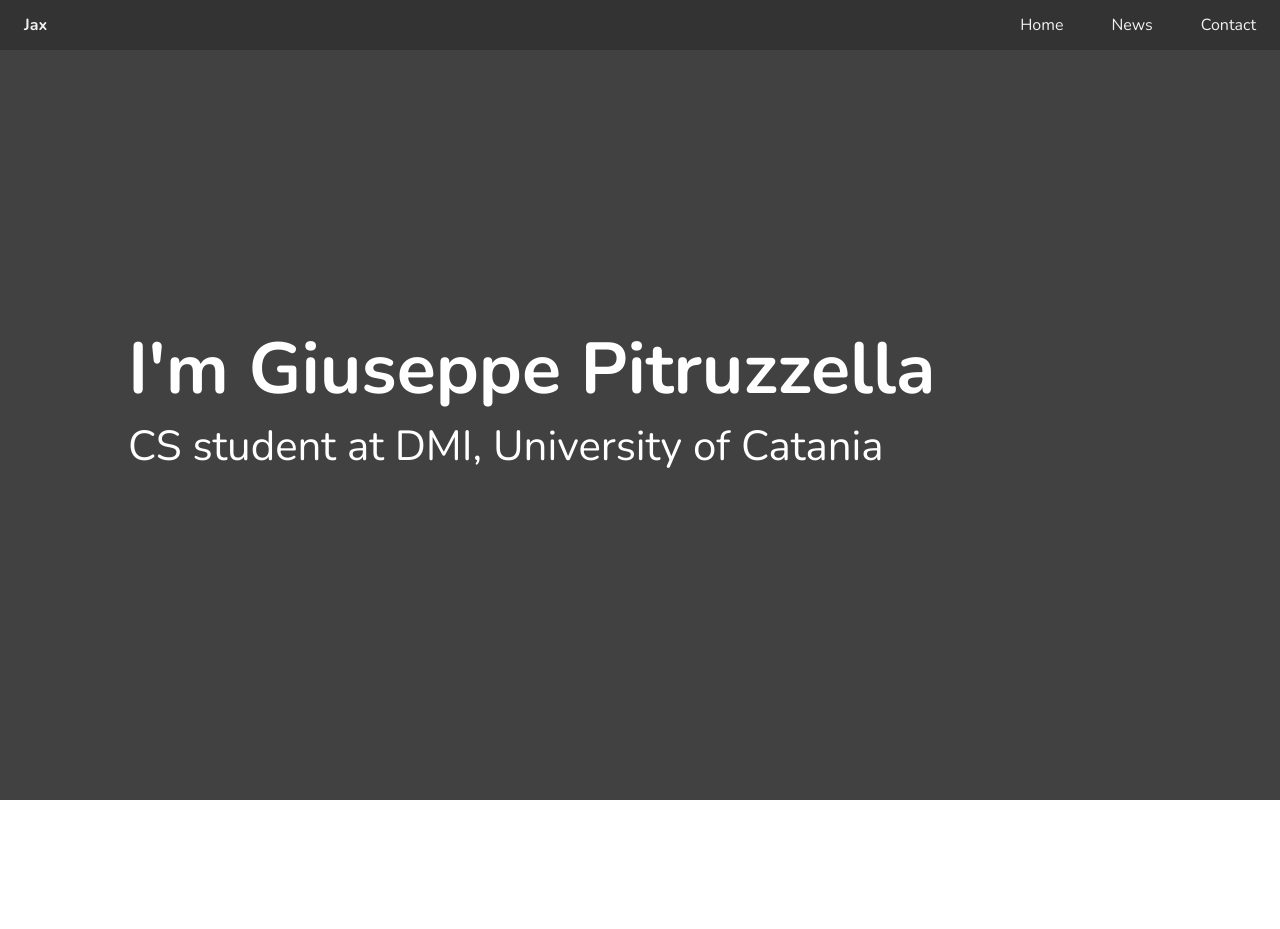
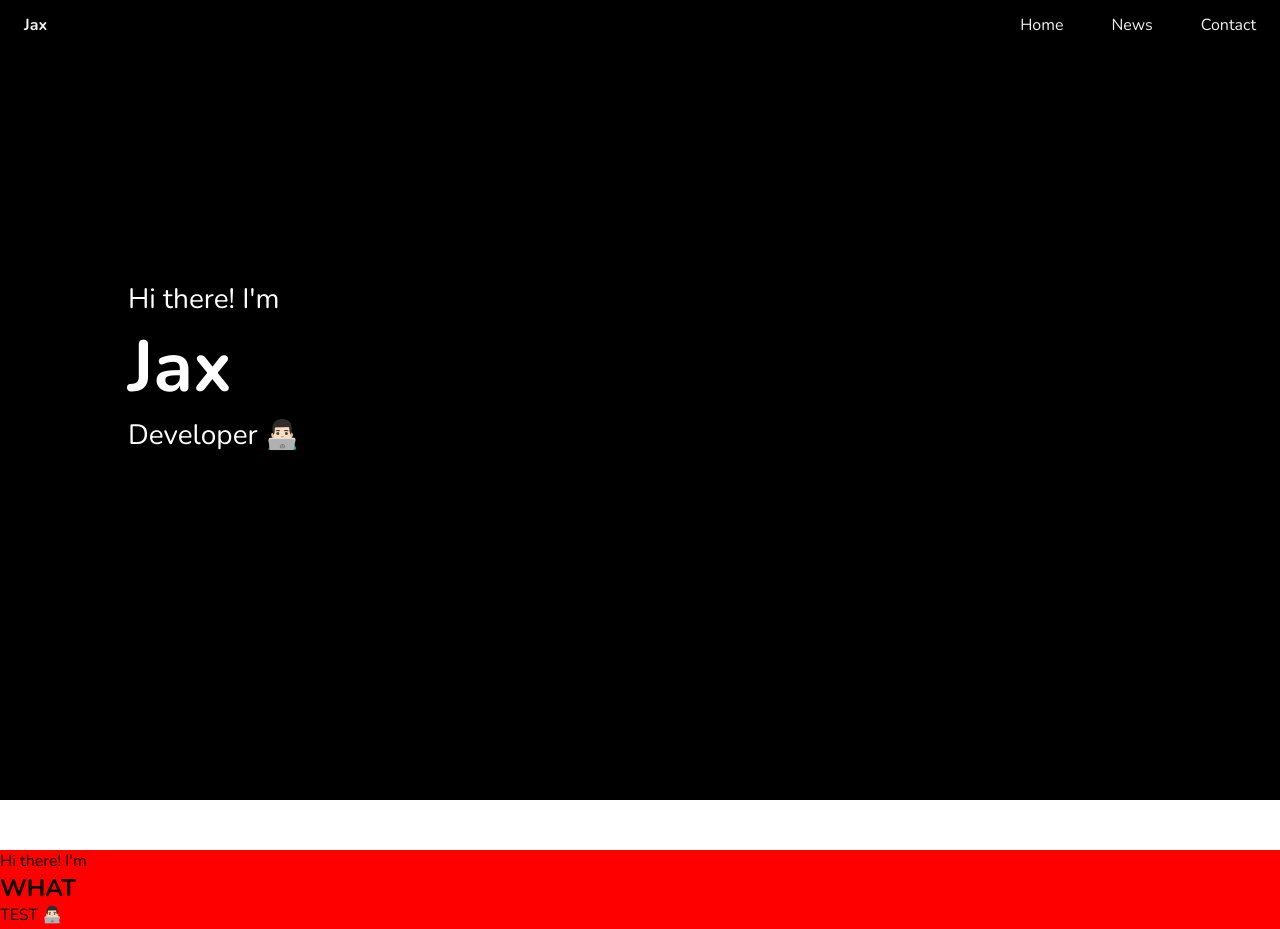
Before and after one commit to GiuseppePitruzzella/giuseppepitruzzella.github.io, a plain HTML site: page index.html in a window 1280 px wide. Before the commit the page ends 800 px from the top, so only its background shows below. Drawn offline with nearby package versions, Linux system fonts and the light colour scheme.

Commit message:
feat: bio

```diff
--- a/css/style.css
+++ b/css/style.css
@@ -6,32 +6,34 @@
     font-family: Nunito;
 }
 
-#content {
+#first-page {
     position: absolute;
-    top: 40%;
+    width: 100vw;
+    height: 100vh;
+    top: 35%;
     left: 10%;
 }
 
-#content h1 {
+#first-page h1 {
     font-weight: bold;
     font-size: 72px;
     color: white;
 }
 
-#content p {
-    font-size: 42px;
+#first-page p {
+    font-size: 28px;
     color: white;
 }
 
-#main-container {
+#root {
     width: 100vw;
     height: 100vh;
-    background-color: rgb(65, 65, 65);
+    background-color: rgb(0, 0, 0);
 }
 
 #navbar {
     overflow: hidden;
-    background-color: #333;
+    background-color: rgb(0, 0, 0);
 }
 
 /* Navbar links */
@@ -72,3 +74,11 @@ bar gets a new position at the top of the page (position:fixed and top:0) */
 .sticky + .content {
     padding-top: 60px;
 }
+
+#bio-page {
+    position: relative;
+    width: 100vw;
+    height: 100vh;
+    background-color: red;
+    margin-top: 100vh;
+}
--- a/index.html
+++ b/index.html
@@ -6,7 +6,7 @@
         <link rel="preconnect" href="https://fonts.gstatic.com">
     </head>
     <body>
-        <div id="main-container">
+        <div id="root">
             <div id="navbar">
                 <a href="#home" id="logo">Jax</a>
                 <div id="right-align-items">
@@ -16,9 +16,17 @@
                 </div>
 
             </div>
-            <div id="content">
-                <h1>I'm Giuseppe Pitruzzella</h1>
-                <p>CS student at DMI, University of Catania</p>
+            <div id="contents">
+                <section id="first-page">
+                    <p>Hi there! I'm</p>
+                    <h1>Jax</h1>
+                    <p>Developer 👨🏻‍💻</p>
+                </section>
+                <section id="bio-page">
+                    <p>Hi there! I'm</p>
+                    <h1>WHAT</h1>
+                    <p>TEST 👨🏻‍💻</p>
+                </section>
             </div>
         </div>
     </body>
```
